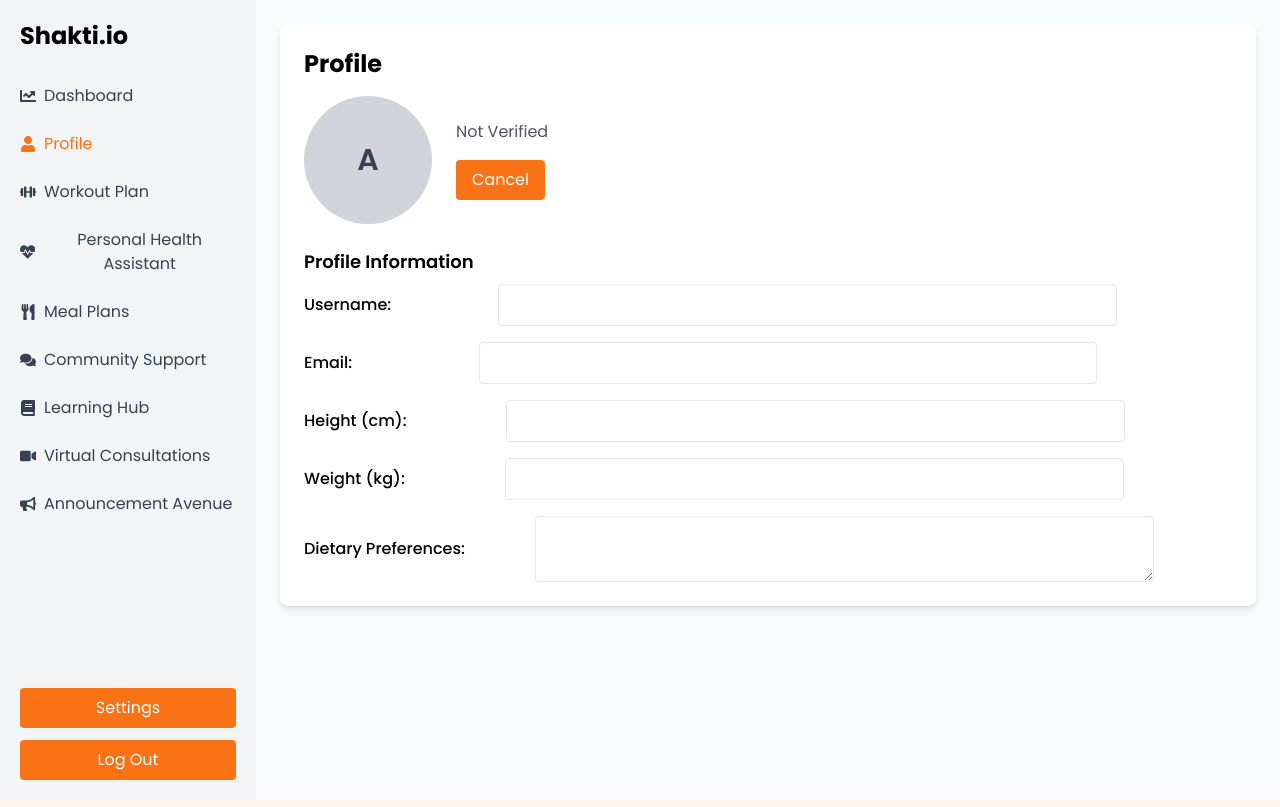
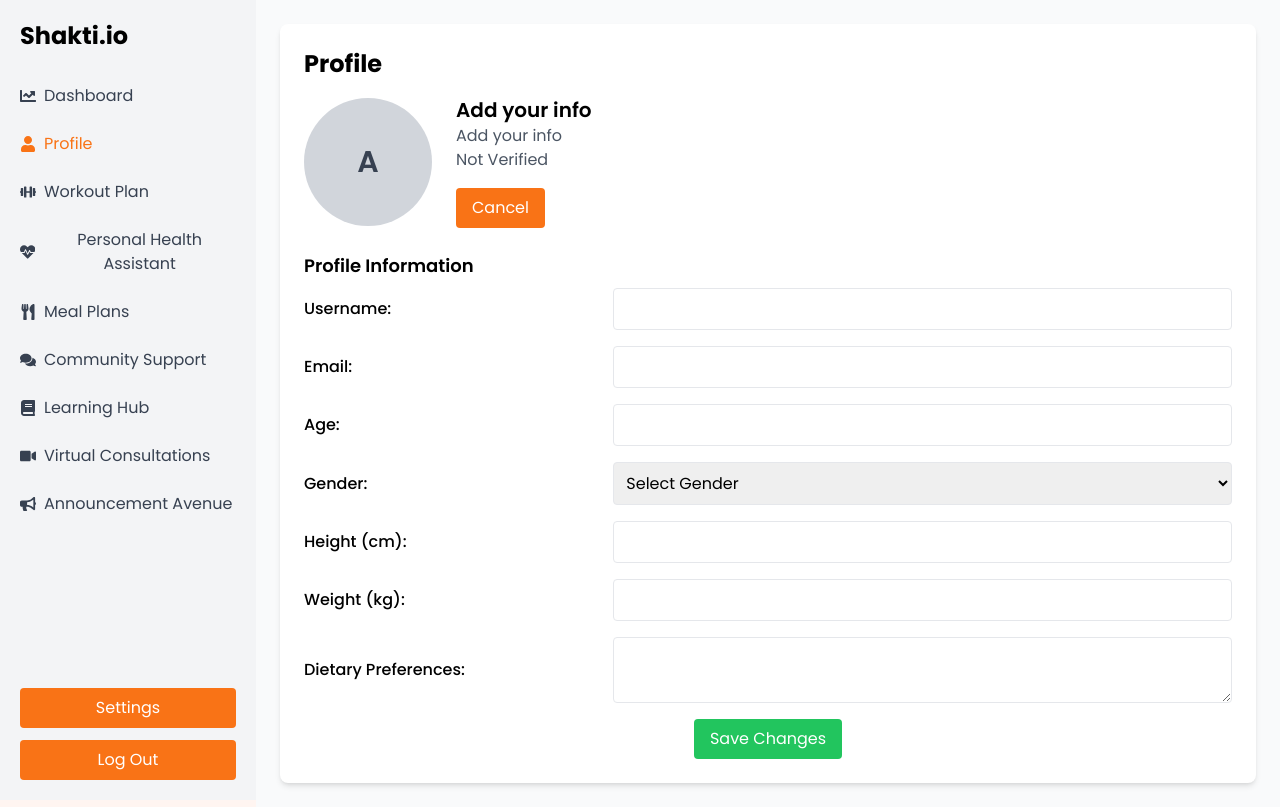
Before and after one commit to Adnan-The-Coder/web-app-full-stack-ai-integrated-fitness, a Next.js app: page /Dashboard in a window 1280 px wide. Both pictures are taken after a click on the button "Edit Profile". Built offline with nearby package versions, Linux system fonts and the light colour scheme; no server answers.

Commit message:
feat: Update User DB schema

```diff
--- a/components/DashboardContents/Profile.tsx
+++ b/components/DashboardContents/Profile.tsx
@@ -8,6 +8,8 @@ interface UserData {
     username: string;
     email: string;
     isVerified: boolean;
+    age?: number; // Optional age
+    gender?: string; // Optional gender
     dietaryPreferences: string[];
     healthParameters: {
         height?: number;
@@ -49,7 +51,7 @@ const ProfileContent = () => {
         setIsEditing(!isEditing);
     };
 
-    const handleChange = (e: React.ChangeEvent<HTMLInputElement | HTMLTextAreaElement>, field: string) => {
+    const handleChange = (e: React.ChangeEvent<HTMLInputElement | HTMLTextAreaElement | HTMLSelectElement>, field: string) => {
         if (field === 'dietaryPreferences') {
             const preferences = e.target.value.split(",").map(item => item.trim());
             setFormData(prev => prev ? {
@@ -94,8 +96,8 @@ const ProfileContent = () => {
                     A
                 </div>
                 <div className="md:ml-6 text-center md:text-left">
-                    <h3 className="text-xl font-semibold">{data?.username}</h3>
-                    <p className="text-gray-600">{data?.email}</p>
+                    <h3 className="text-xl font-semibold">{data?.username || 'Add your info'}</h3>
+                    <p className="text-gray-600">{data?.email || 'Add your info'}</p>
                     <p className="text-gray-600">{data?.isVerified ? "Verified" : "Not Verified"}</p>
                     <button className="mt-4 bg-orange-500 text-white py-2 px-4 rounded" onClick={handleEditToggle}>
                         {isEditing ? "Cancel" : "Edit Profile"}
@@ -116,11 +118,8 @@ const ProfileContent = () => {
                                 className="p-2 border rounded w-2/3"
                             />
                         ) : (
-                            <span>{data?.username}</span>
+                            <span>{data?.username || 'Add your info'}</span>
                         )}
-                        <button onClick={isEditing ? handleSave : handleEditToggle} className="ml-2 text-blue-500">
-                            <i className="fas fa-edit"></i>
-                        </button>
                     </div>
 
                     <div className="flex justify-between items-center">
@@ -133,11 +132,40 @@ const ProfileContent = () => {
                                 className="p-2 border rounded w-2/3"
                             />
                         ) : (
-                            <span>{data?.email}</span>
+                            <span>{data?.email || 'Add your info'}</span>
                         )}
-                        <button onClick={isEditing ? handleSave : handleEditToggle} className="ml-2 text-blue-500">
-                            <i className="fas fa-edit"></i>
-                        </button>
+                    </div>
+
+                    <div className="flex justify-between items-center">
+                        <span className="font-medium">Age:</span>
+                        {isEditing ? (
+                            <input
+                                type="number"
+                                value={formData?.age || ''}
+                                onChange={(e) => handleChange(e, 'age')}
+                                className="p-2 border rounded w-2/3"
+                            />
+                        ) : (
+                            <span>{data?.age !== undefined ? data.age : 'Add your info'}</span>
+                        )}
+                    </div>
+
+                    <div className="flex justify-between items-center">
+                        <span className="font-medium">Gender:</span>
+                        {isEditing ? (
+                            <select
+                                value={formData?.gender || ''}
+                                onChange={(e) => handleChange(e, 'gender')}
+                                className="p-2 border rounded w-2/3"
+                            >
+                                <option value="">Select Gender</option>
+                                <option value="male">Male</option>
+                                <option value="female">Female</option>
+                                <option value="other">Other</option>
+                            </select>
+                        ) : (
+                            <span>{data?.gender || 'Add your info'}</span>
+                        )}
                     </div>
 
                     <div className="flex justify-between items-center">
@@ -150,11 +178,8 @@ const ProfileContent = () => {
                                 className="p-2 border rounded w-2/3"
                             />
                         ) : (
-                            <span>{data?.healthParameters?.height}</span>
+                            <span>{data?.healthParameters?.height !== undefined ? data.healthParameters.height : 'Add your info'}</span>
                         )}
-                        <button onClick={isEditing ? handleSave : handleEditToggle} className="ml-2 text-blue-500">
-                            <i className="fas fa-edit"></i>
-                        </button>
                     </div>
 
                     <div className="flex justify-between items-center">
@@ -167,11 +192,8 @@ const ProfileContent = () => {
                                 className="p-2 border rounded w-2/3"
                             />
                         ) : (
-                            <span>{data?.healthParameters?.weight}</span>
+                            <span>{data?.healthParameters?.weight !== undefined ? data.healthParameters.weight : 'Add your info'}</span>
                         )}
-                        <button onClick={isEditing ? handleSave : handleEditToggle} className="ml-2 text-blue-500">
-                            <i className="fas fa-edit"></i>
-                        </button>
                     </div>
 
                     <div className="flex justify-between items-center">
@@ -184,13 +206,17 @@ const ProfileContent = () => {
                                 rows={2}
                             />
                         ) : (
-                            <span>{data?.dietaryPreferences.join(", ")}</span>
+                            <span>{data?.dietaryPreferences.length ? data.dietaryPreferences.join(", ") : 'Add your info'}</span>
                         )}
-                        <button onClick={isEditing ? handleSave : handleEditToggle} className="ml-2 text-blue-500">
-                            <i className="fas fa-edit"></i>
+                    </div>
+                </div>
+                {isEditing && (
+                    <div className="flex justify-center mt-4">
+                        <button className="bg-green-500 text-white py-2 px-4 rounded" onClick={handleSave}>
+                            Save Changes
                         </button>
                     </div>
-                </div>
+                )}
             </div>
         </section>
     );
--- a/models/userModel.js
+++ b/models/userModel.js
@@ -63,6 +63,15 @@ const userSchema = new mongoose.Schema({
         },
         doctorName: String, // Optional field for doctor's name
     }],
+    age: {
+        type: Number, // Age of the user
+        required: false, // Not required
+    },
+    gender: {
+        type: String, // Gender of the user
+        required: false, // Not required
+        enum: ['male', 'female', 'non-binary', 'other'], // Optional: restrict to specific values
+    },
 });
 
 const User = mongoose.models.users || mongoose.model("users", userSchema);
```
